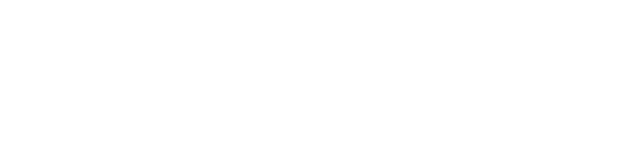
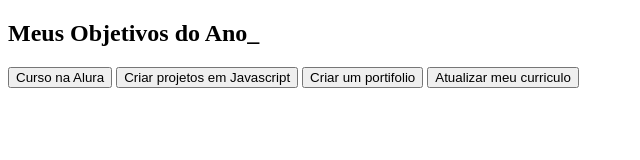
Before and after one commit to Andre-Domingos/Projeto-de-vida-3A, a plain HTML site: page index.html in a window 1280 px wide. Shown: the whole page, without its empty margins (0-640 px from the left). Drawn offline with Linux system fonts and the light colour scheme.

Commit message:
Add files via upload

```diff
--- a/index.html
+++ b/index.html
@@ -6,6 +6,15 @@
     <title>Meu Projeto de Vida-Estudos</title>
 </head>
 <body>
+    <section class="conteudo-principal">
+        <h2 class="titulo-principal">Meus Objetivos do Ano<span>_</span></h2>
+        <div class="botoes">
+            <button class="botao">Curso na Alura</button>
+            <button class="botao">Criar projetos em Javascript</button>
+            <button class="botao">Criar um portifolio</button>
+            <button class="botao">Atualizar meu curriculo</button>
+        </div>
+    </section>
 
 </body>
 </html>
```
